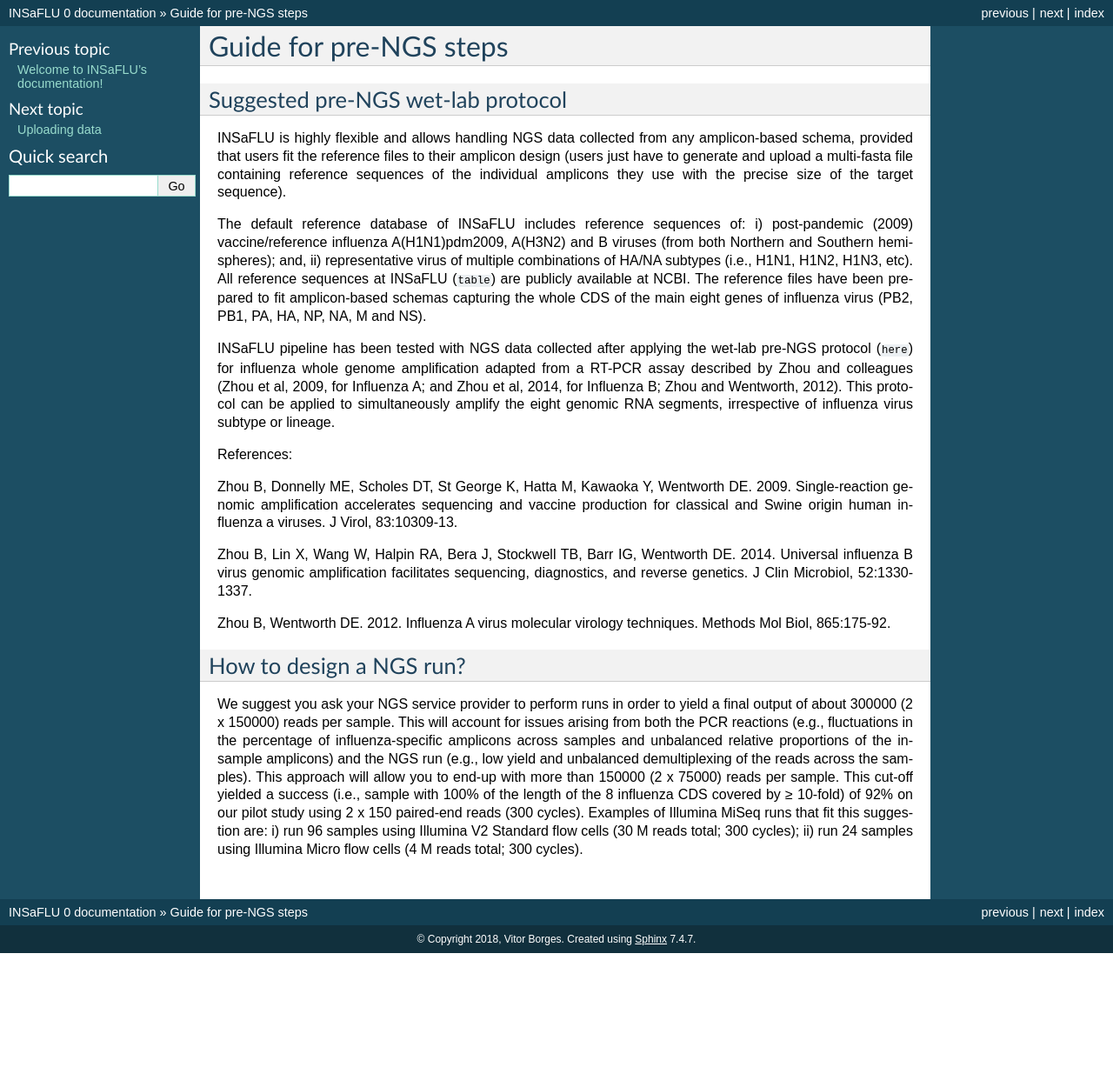
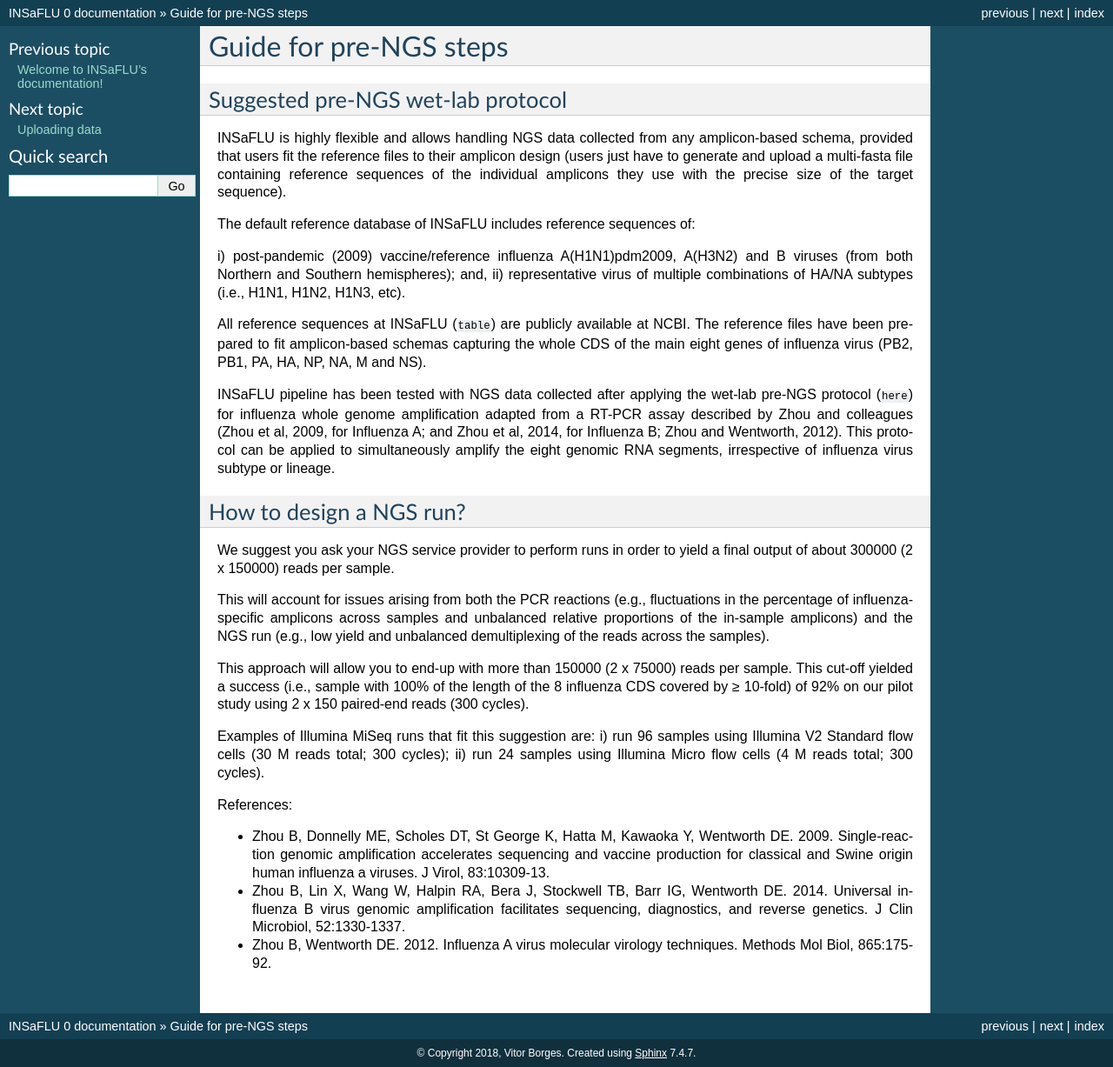
Before and after one commit to INSaFLU/insaflu_docs, a Sphinx documentation site: the page built from docs/guide_pre_ngs.rst, in a window 1280 px wide. Shown: the whole page at 87% size. Built offline with Sphinx 7.4.7, drawn with Linux system fonts in a browser that asks for light colours; formulas are drawn with MathJax 3; before the commit the page ends 1096 px from its top, so only the background shows below that.

```diff
--- a/docs/guide_pre_ngs.rst
+++ b/docs/guide_pre_ngs.rst
@@ -8,33 +8,43 @@ INSaFLU is highly flexible and allows handling NGS data collected from any ampli
 design (users just have to generate and upload a multi-fasta file containing reference sequences of the individual amplicons they use with the precise size of
 the target sequence).
 
-The default reference database of INSaFLU includes reference sequences of: i) post-pandemic (2009) vaccine/reference influenza A(H1N1)pdm2009, A(H3N2)
-and B viruses (from both Northern and Southern hemispheres); and, ii) representative virus of multiple combinations of HA/NA subtypes (i.e., H1N1, H1N2,
-H1N3, etc). All reference sequences at INSaFLU (``table``) are publicly available at NCBI. The reference files have been prepared to fit amplicon-based
+The default reference database of INSaFLU includes reference sequences of:
+
+i) post-pandemic (2009) vaccine/reference influenza A(H1N1)pdm2009, A(H3N2)
+and B viruses (from both Northern and Southern hemispheres); and,
+ii) representative virus of multiple combinations of HA/NA subtypes (i.e., H1N1, H1N2, H1N3, etc).
+
+All reference sequences at INSaFLU (``table``) are publicly available at NCBI. The reference files have been prepared to fit amplicon-based
 schemas capturing the whole CDS of the main eight genes of influenza virus (PB2, PB1, PA, HA, NP, NA, M and NS).
 
 INSaFLU pipeline has been tested with NGS data collected after applying the wet-lab pre-NGS protocol (``here``) for influenza whole genome amplification adapted
 from a RT-PCR assay described by Zhou and colleagues (Zhou et al, 2009, for Influenza A; and Zhou et al, 2014, for Influenza B; Zhou and Wentworth, 2012).
 This protocol can be applied to simultaneously amplify the eight genomic RNA segments, irrespective of influenza virus subtype or lineage.
 
-References:
 
-Zhou B, Donnelly ME, Scholes DT, St George K, Hatta M, Kawaoka Y, Wentworth DE. 2009. Single-reaction genomic amplification accelerates sequencing and vaccine production for classical and Swine origin human influenza a viruses. J Virol, 83:10309-13.
+How to design a NGS run?
+--------------------------------------
 
-Zhou B, Lin X, Wang W, Halpin RA, Bera J, Stockwell TB, Barr IG, Wentworth DE.  2014. Universal influenza B virus genomic amplification facilitates sequencing, diagnostics, and reverse genetics. J Clin Microbiol, 52:1330-1337.
+We suggest you ask your NGS service provider to perform runs in order to yield a final output of about 300000 (2 x 150000) reads per sample.
 
-Zhou B, Wentworth DE. 2012. Influenza A virus molecular virology techniques. Methods Mol Biol, 865:175-92.
+This will account for issues arising from both the PCR reactions (e.g., fluctuations in the percentage of influenza-specific amplicons across samples and unbalanced relative
+proportions of the in-sample amplicons) and the NGS run (e.g., low yield and unbalanced demultiplexing of the reads across the samples).
+
+This approach will allow you to end-up with more than 150000 (2 x 75000) reads per sample. This cut-off yielded a success (i.e., sample with 100% of the length of the 8 influenza
+CDS covered by ≥ 10-fold) of 92% on our pilot study using 2 x 150 paired-end reads (300 cycles).
+
+Examples of Illumina MiSeq runs that fit this suggestion are:
+i) run 96 samples using Illumina V2 Standard flow cells (30 M reads total; 300 cycles);
+ii) run 24 samples using Illumina Micro flow cells (4 M reads total; 300 cycles).
 
 
 
 
-How to design a NGS run?
---------------------------------------
 
-We suggest you ask your NGS service provider to perform runs in order to yield a final output of about 300000 (2 x 150000) reads per sample. This will account
-for issues arising from both the PCR reactions (e.g., fluctuations in the percentage of influenza-specific amplicons across samples and unbalanced relative
-proportions of the in-sample amplicons) and the NGS run (e.g., low yield and unbalanced demultiplexing of the reads across the samples).  This approach will
-allow you to end-up with more than 150000 (2 x 75000) reads per sample. This cut-off yielded a success (i.e., sample with 100% of the length of the 8 influenza
-CDS covered by ≥ 10-fold) of 92% on our pilot study using 2 x 150 paired-end reads (300 cycles). Examples of Illumina MiSeq runs that fit this suggestion are:
-i) run 96 samples using Illumina V2 Standard flow cells (30 M reads total; 300 cycles);
-ii) run 24 samples using Illumina Micro flow cells (4 M reads total; 300 cycles).
+References:
+
+- Zhou B, Donnelly ME, Scholes DT, St George K, Hatta M, Kawaoka Y, Wentworth DE. 2009. Single-reaction genomic amplification accelerates sequencing and vaccine production for classical and Swine origin human influenza a viruses. J Virol, 83:10309-13.
+
+- Zhou B, Lin X, Wang W, Halpin RA, Bera J, Stockwell TB, Barr IG, Wentworth DE.  2014. Universal influenza B virus genomic amplification facilitates sequencing, diagnostics, and reverse genetics. J Clin Microbiol, 52:1330-1337.
+
+- Zhou B, Wentworth DE. 2012. Influenza A virus molecular virology techniques. Methods Mol Biol, 865:175-92.
--- a/docs/index.rst
+++ b/docs/index.rst
@@ -14,7 +14,7 @@ Features
 ++++++++
 
 * open to all, free of charge, user-restricted accounts
-* aplicable to NGS data collected from any amplicon-based schema
+* applicable to NGS data collected from any amplicon-based schema
 * allows advanced, multi-step software intensive analyses in a user-friendly manner without previous training in bioinformatics
 * allows integrating data in a cumulative manner, thus fitting the analytical dynamics underlying the continuous epidemiological surveillance during flu epidemics
 * outputs are provided in nomenclature-stable and standardized formats and can be explored in situ or through multiple compatible downstream applications for fine-tune data analysis and visualization
```
Also changed, not shown: docs/uploading_data.rst (+89 -40 lines).
